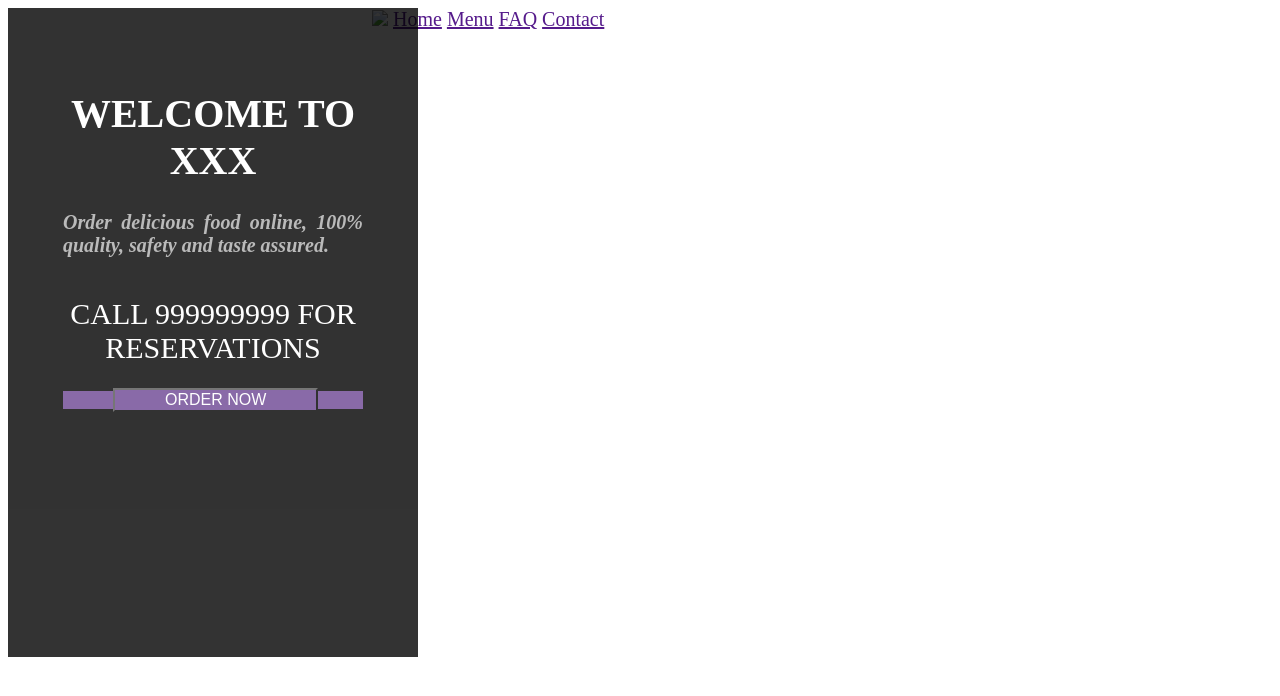
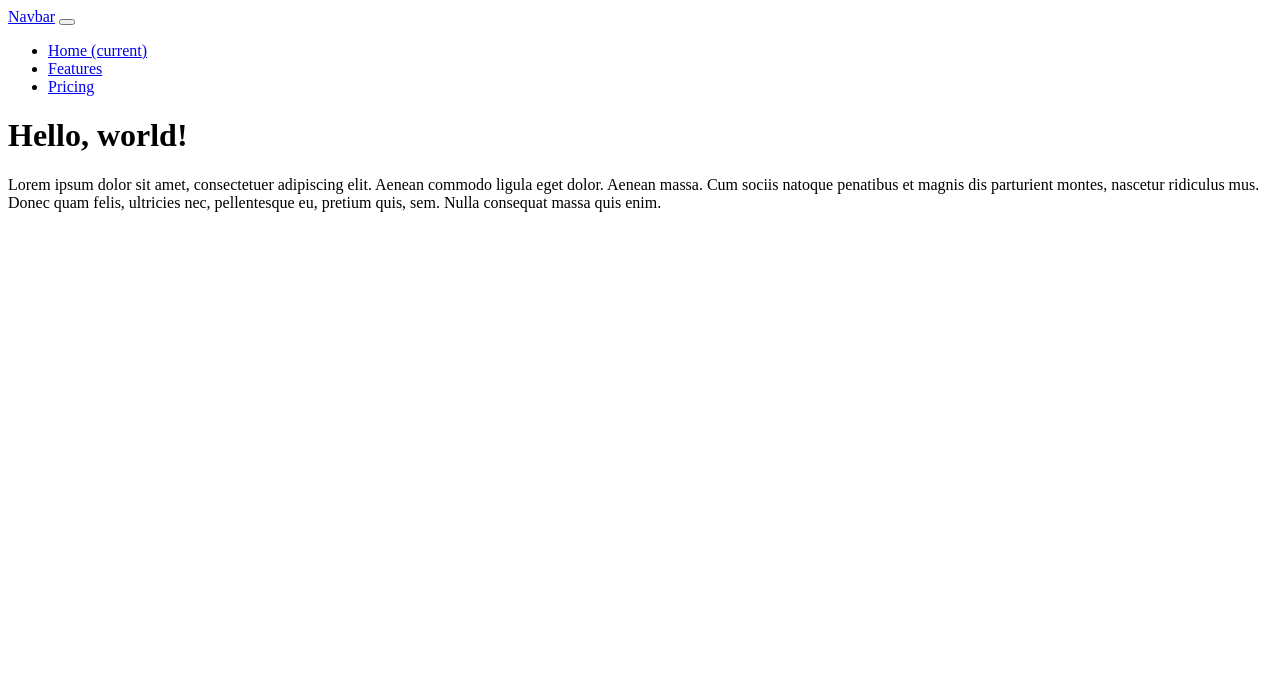
Before and after one commit to SatNarayanSah/satnarayansah.github.io, a plain HTML site: page index.html in a window 1280 px wide. Drawn offline with nearby package versions, Linux system fonts and the light colour scheme.

Commit message:
update index.html
satnarayansah.github.io

```diff
--- a/index.html
+++ b/index.html
@@ -1,111 +1,35 @@
 <!DOCTYPE html>
 <html>
     <head>
-   <style>
-       body{
-  font-size:20px;
-           color: white;
-           background-size: cover;
-       }
-        .box{ width: 900px;
-      float:right;
-      border:1px solid none;}
-      .box ul li{
-          width: 120px;
-          float:left;
-          margin: 10px auto;
-          text-align: center;
-      }
-.mainmenu
-.mainmenu a
-.mainmenu a:hover
-.mainmenu img{
-position: fixed;
-z-index: -1;
-top:0px; left:0px; width:100%; height: 100vh;
-opacity: 0.9;
-/*object-fit:cover;*/
-transition: all ease 0.5s;
-}
-  .wd{
-          width: 300px;
-          height: 539px;
-          background-color: black;
-          opacity: 0.8;
-          padding: 55px;
-      }
-      .wd h1{
-          text-align: center;
-          text-transform: uppercase;
-          font-weight: 300px;
-      }
-      .wd h4{
-          text-align: justify;
-          color:darkgray;
-          font-weight: 100px;
-      }
-      .wd h2{
-          text-align: center;
-          text-transform: uppercase;
-          font-weight: normal;
-          margin: 40px auto;
-      }
-      .opt form , input[type="button"]{
-          background-color: black;
-          color:white;
-        /* padding:10px;*/
-          margin:-14px auto;
-          padding-left: 50px;
-          padding-right: 50px;
-          text-align: center;
-          font-size: 16px;
-      }
-    form, input[type="button"] {
-      animation: glowing 300ms infinite;
-      font-weight: 500%;
-     }
-     @keyframes glowing {
-0% {
-  background-color: red;
-}
-50% {
-  background-color: orange;
-}
-100% {
-  background-color: blue;
-}
-}
-  </style>
+        <title> test</title>
     </head>
     <body>
-<script src="https://cdnjs.cloudflare.com/ajax/libs/jquery/3.4.1/jquery.min.js"></script>
-<script>
-$(function(){
-var image = $(".mainmenu").find('img').attr('src');
-$(".mainmenu a").mouseover(function(){
-var newimg = $(this).attr('data-image');
-$(this).parent().find('img').attr("src", newimg);
-});
-});
-</script>
-  <div class="box">
-<div class="mainmenu">
-<img src="food.png">
-<a data-image = "food.png" href=""> Home</a>
-<a data-image = "menucard.jpg" href=""> Menu</a>
-<a href=""> FAQ</a>
-<a href=""> Contact</a>
+        <nav class="navbar navbar-expand-sm navbar-light bg-info">
+            <a class="navbar-brand" href="#">Navbar</a>
+            <button class="navbar-toggler" type="button" data-toggle="collapse" data-target="#navbarNavDropdown" aria-controls="navbarNavDropdown" aria-expanded="false" aria-label="Toggle navigation">
+              <span class="navbar-toggler-icon"></span>
+            </button>
+            <div class="collapse navbar-collapse" id="navbarNavDropdown">
+              <ul class="navbar-nav">
+                <li class="nav-item active">
+                  <a class="nav-link" href="#">Home <span class="sr-only">(current)</span></a>
+                </li>
+                <li class="nav-item">
+                  <a class="nav-link" href="#">Features</a>
+                </li>
+                <li class="nav-item">
+                  <a class="nav-link" href="#">Pricing</a>
+                </li>
+              </ul>
             </div>
-  </div>
-  <div class="wd">
-<h1> Welcome to xxx</h1>
-<h4> <i>Order delicious food online, 100% quality, safety and taste assured.</i></h4>
-<h2> Call 999999999 for reservations</h2>
-<div class="opt">
-<form action="" method="post">
-<input type="button" value="ORDER NOW">
-</form>
-</div>
+          </nav>
+              <div class="container">
+              <h1>Hello, world!</h1>
+               <p>Lorem ipsum dolor sit amet, consectetuer adipiscing elit. Aenean commodo ligula eget dolor. Aenean massa.
+                   Cum sociis natoque penatibus et magnis dis parturient montes, nascetur ridiculus mus. Donec quam felis, ultricies nec, pellentesque eu, pretium quis, sem.
+                   Nulla consequat massa quis enim.</p>
+
+               <!--Button wasn’t converting so removed in July <button class="btn btn-primary" type="submit">Button</button>-->
                </div>
     </body>
 </html>
```
Lines whose indentation alone changed are shown as unchanged.
